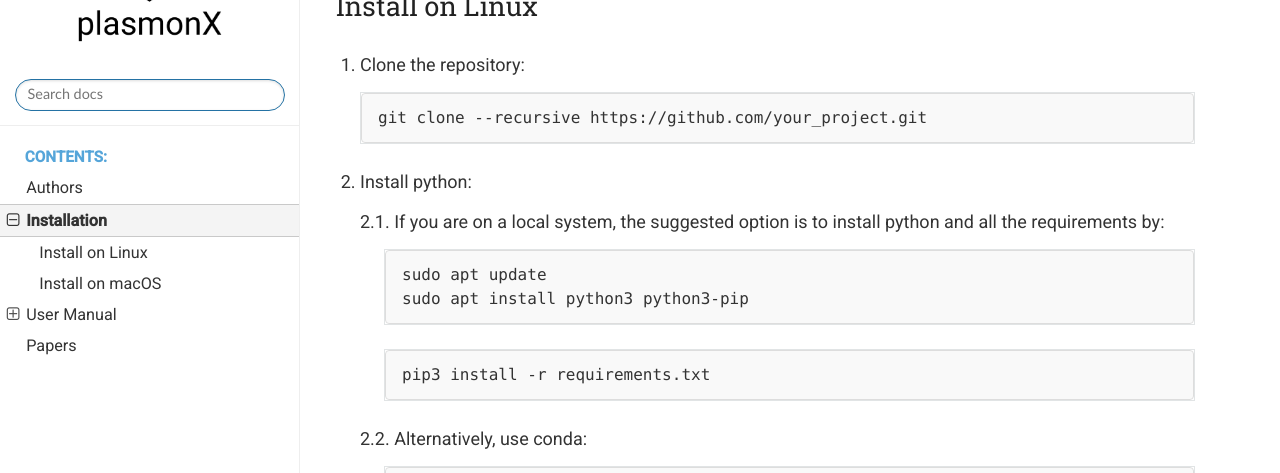
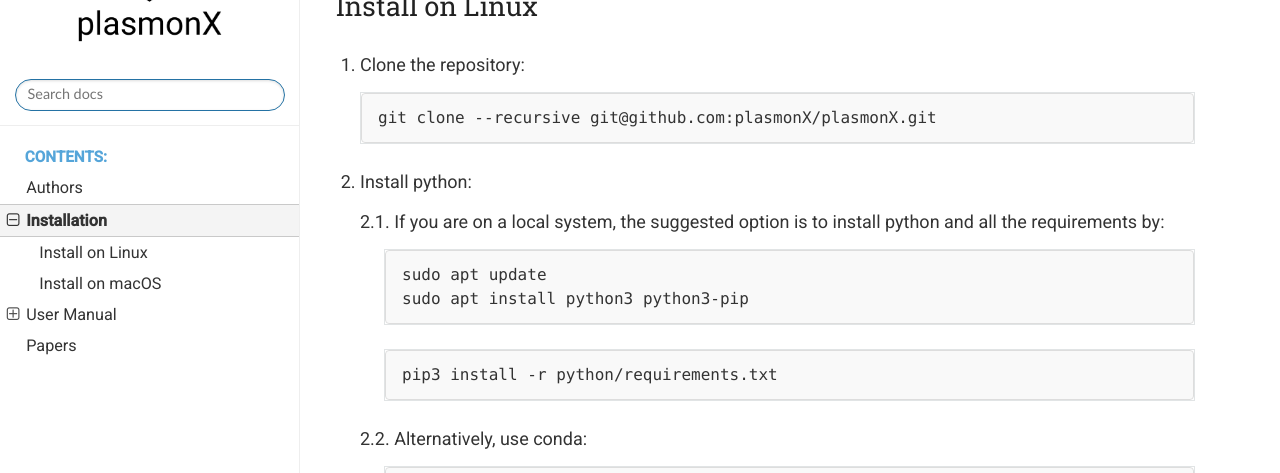
Before and after one commit to plasmonX/plasmonX, a Sphinx documentation site: the page built from docs/source/Installation.rst, in a window 1280 px wide and 1400 px high, scrolled down 192 px. Shown: the part 152-625 px from the top of the window. Built offline with Sphinx 7.4.7 and the Read the Docs theme 3.1.0, drawn with Linux system fonts in a browser that asks for light colours; some of the changed text lies outside the part shown.

Commit message:
installation correct path

```diff
--- a/docs/source/Installation.rst
+++ b/docs/source/Installation.rst
@@ -16,7 +16,7 @@ Install on Linux
 
    .. code-block:: bash
 
-      git clone --recursive https://github.com/your_project.git
+      git clone --recursive git@github.com:plasmonX/plasmonX.git
 
 2. Install python:
 
@@ -29,7 +29,7 @@ Install on Linux
 
         .. code-block:: bash
 
-           pip3 install -r requirements.txt
+           pip3 install -r python/requirements.txt
 
    2.2. Alternatively, use conda:
 
@@ -87,7 +87,7 @@ Install on macOS
 
    .. code-block:: bash
 
-      git clone --recursive https://github.com/your_project.git
+      git clone --recursive git@github.com:plasmonX/plasmonX.git
 
 2. Install python:
 
@@ -99,7 +99,7 @@ Install on macOS
 
         .. code-block:: bash
 
-           pip3 install -r requirements.txt
+           pip3 install -r python/requirements.txt
 
    2.2. Alternatively, use conda:
 
```
